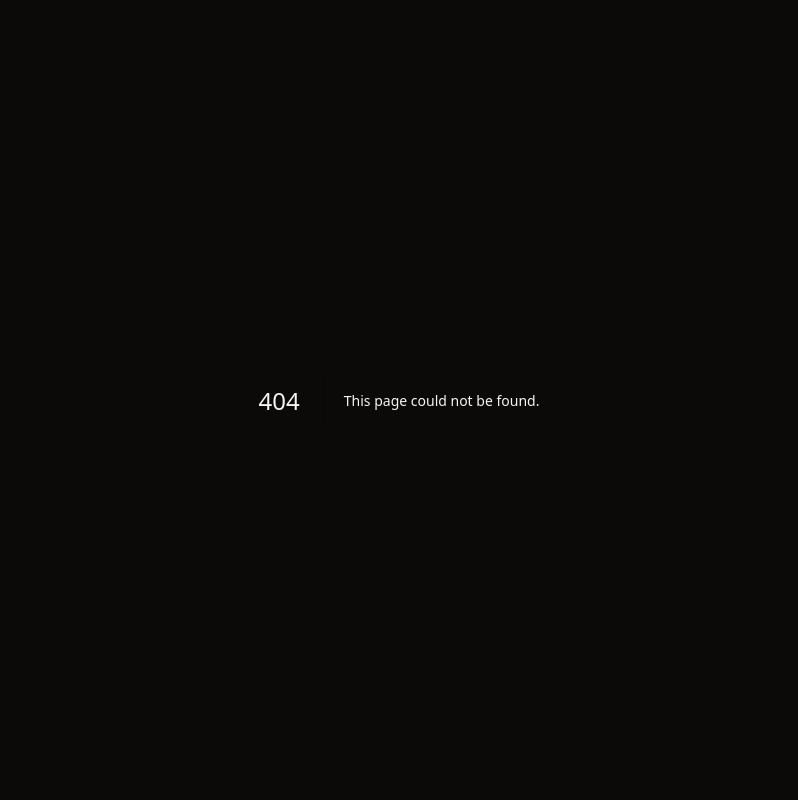
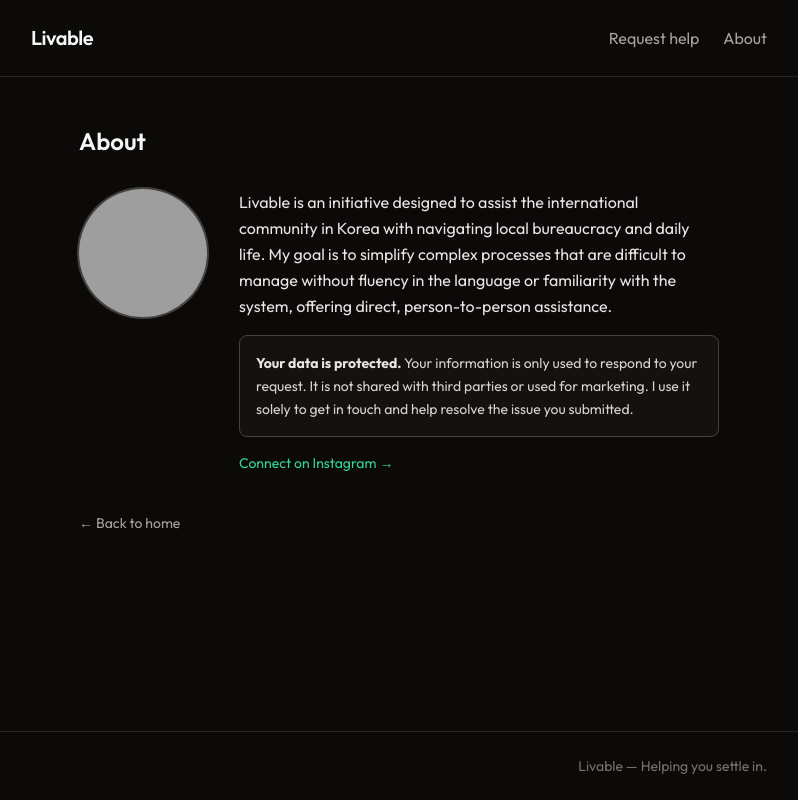
Before and after one commit to Tooviee/Livable, a Next.js app: page /about in a window 1280 px wide. Before the commit this address had no page. Shown: the whole page, without its empty margins (241-1039 px from the left). Built offline with nearby package versions, Linux system fonts and the light colour scheme; grey boxes are pictures that could not be loaded.

Commit message:
Admin page separated. About page added.

```diff
--- /dev/null
+++ b/src/app/about/page.tsx
@@ -0,0 +1,101 @@
+"use client";
+
+import Link from "next/link";
+import { useState } from "react";
+
+// Edit these to match your details. Add your photo as public/me.jpg (square works best).
+const ABOUT = {
+  name: "Jung Ko",
+  statement:
+    "Livable is an initiative designed to assist the international community in Korea with navigating local bureaucracy and daily life. My goal is to simplify complex processes that are difficult to manage without fluency in the language or familiarity with the system, offering direct, person-to-person assistance.",
+  privacy:
+    "Your information is only used to respond to your request. It is not shared with third parties or used for marketing. I use it solely to get in touch and help resolve the issue you submitted.",
+  instagramUrl: "https://www.instagram.com/jeonghun.ko/", // e.g. "https://instagram.com/yourhandle" — leave empty to hide the link
+};
+
+export default function AboutPage() {
+  const [photoError, setPhotoError] = useState(false);
+
+  return (
+    <div className="min-h-screen flex flex-col">
+      <header className="border-b border-stone-800">
+        <div className="max-w-3xl mx-auto px-4 py-6 flex items-center justify-between">
+          <Link href="/" className="text-xl font-semibold tracking-tight text-stone-100">
+            Livable
+          </Link>
+          <nav className="flex gap-6">
+            <Link
+              href="/request"
+              className="text-stone-400 hover:text-emerald-400 transition-colors"
+            >
+              Request help
+            </Link>
+            <Link
+              href="/about"
+              className="text-stone-400 hover:text-emerald-400 transition-colors"
+            >
+              About
+            </Link>
+          </nav>
+        </div>
+      </header>
+
+      <main className="flex-1 max-w-2xl mx-auto w-full px-4 py-12">
+        <h1 className="text-2xl font-semibold text-stone-100 mb-8">About</h1>
+
+        <div className="flex flex-col sm:flex-row gap-8 items-start">
+          <div className="shrink-0">
+            <div className="w-32 h-32 rounded-full overflow-hidden bg-stone-800 ring-2 ring-stone-700 flex items-center justify-center">
+              {!photoError ? (
+                <img
+                  src="/me.jpg"
+                  alt={ABOUT.name}
+                  className="w-full h-full object-cover"
+                  onError={() => setPhotoError(true)}
+                />
+              ) : (
+                <span className="text-4xl font-medium text-stone-500">
+                  {ABOUT.name.charAt(0)}
+                </span>
+              )}
+            </div>
+          </div>
+
+          <div className="space-y-4 flex-1 min-w-0">
+            <p className="text-stone-200 leading-relaxed">{ABOUT.statement}</p>
+            <div className="rounded-lg border border-stone-700 bg-stone-900/50 p-4">
+              <p className="text-stone-300 text-sm leading-relaxed">
+                <strong className="text-stone-200">Your data is protected.</strong>{" "}
+                {ABOUT.privacy}
+              </p>
+            </div>
+            {ABOUT.instagramUrl ? (
+              <p className="text-sm">
+                <a
+                  href={ABOUT.instagramUrl}
+                  target="_blank"
+                  rel="noopener noreferrer"
+                  className="text-emerald-400 hover:text-emerald-300 transition-colors"
+                >
+                  Connect on Instagram →
+                </a>
+              </p>
+            ) : null}
+          </div>
+        </div>
+
+        <p className="mt-10 text-stone-500 text-sm">
+          <Link href="/" className="text-stone-400 hover:text-stone-200">
+            ← Back to home
+          </Link>
+        </p>
+      </main>
+
+      <footer className="border-t border-stone-800 py-6 mt-12">
+        <div className="max-w-3xl mx-auto px-4 flex justify-end text-stone-500 text-sm">
+          <span>Livable — Helping you settle in.</span>
+        </div>
+      </footer>
+    </div>
+  );
+}
--- a/src/app/page.tsx
+++ b/src/app/page.tsx
@@ -16,10 +16,10 @@ export default function HomePage() {
               Request help
             </Link>
             <Link
-              href="/admin"
-              className="text-stone-500 hover:text-stone-300 transition-colors text-sm"
+              href="/about"
+              className="text-stone-400 hover:text-emerald-400 transition-colors"
             >
-              Admin
+              About
             </Link>
           </nav>
         </div>
--- a/src/app/request/page.tsx
+++ b/src/app/request/page.tsx
@@ -66,12 +66,14 @@ export default function RequestPage() {
           <Link href="/" className="text-xl font-semibold tracking-tight text-stone-100">
             Livable
           </Link>
-          <Link
-            href="/"
-            className="text-stone-400 hover:text-stone-200 transition-colors text-sm"
-          >
-            ← Back
-          </Link>
+          <nav className="flex gap-4 items-center">
+            <Link href="/about" className="text-stone-400 hover:text-stone-200 text-sm">
+              About
+            </Link>
+            <Link href="/" className="text-stone-400 hover:text-stone-200 text-sm">
+              ← Back
+            </Link>
+          </nav>
         </div>
       </header>
 
@@ -84,8 +86,11 @@ export default function RequestPage() {
         </p>
 
         {status === "success" && (
-          <div className="mb-6 p-4 rounded-lg bg-emerald-500/10 border border-emerald-500/30 text-emerald-300">
-            Request submitted. Check your email for confirmation and next steps.
+          <div className="mb-6 p-4 rounded-lg bg-emerald-500/10 border border-emerald-500/30 text-emerald-300 space-y-2">
+            <p>Request submitted. Check your email for confirmation and next steps.</p>
+            <p className="text-sm text-emerald-200/90">
+              If you don’t see it, check your spam or junk folder — our confirmation emails sometimes land there.
+            </p>
           </div>
         )}
 
```
Also changed, not shown: 1 other file (tests, documents, lock files or other folders).
